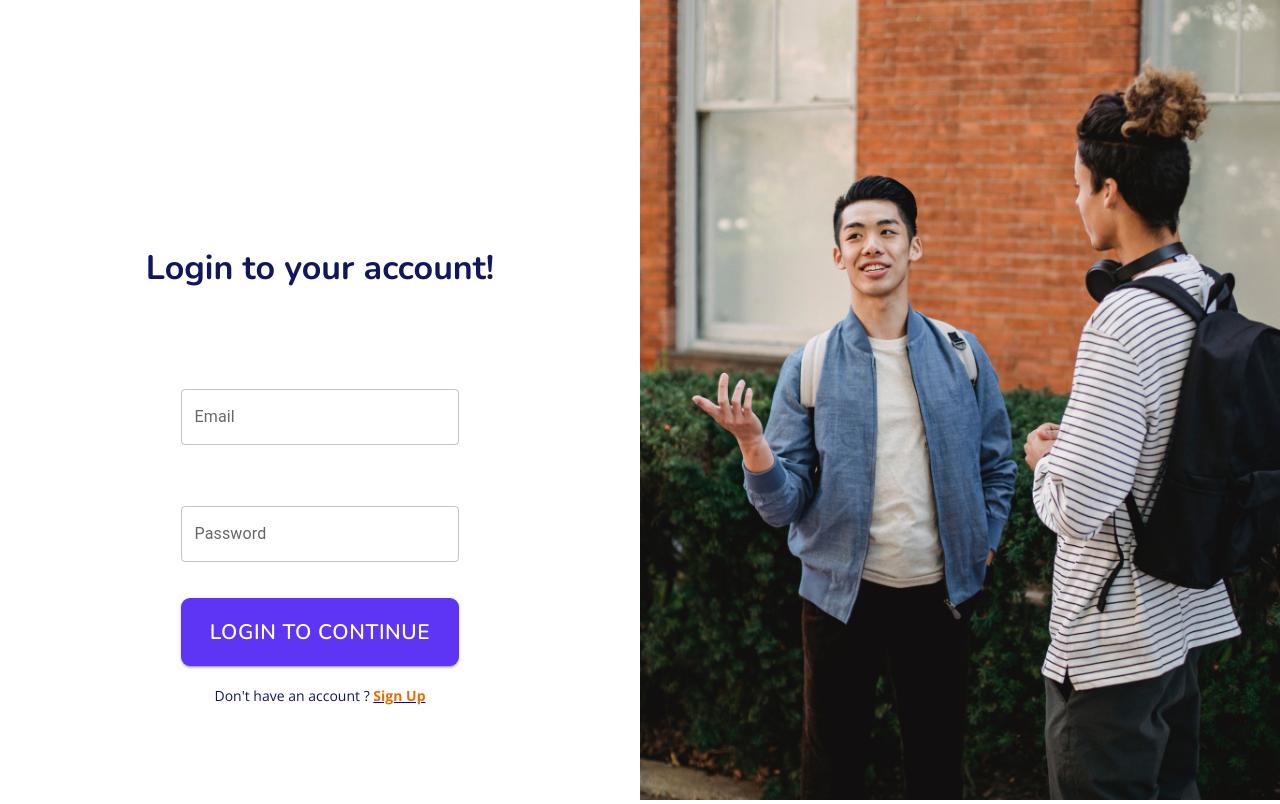
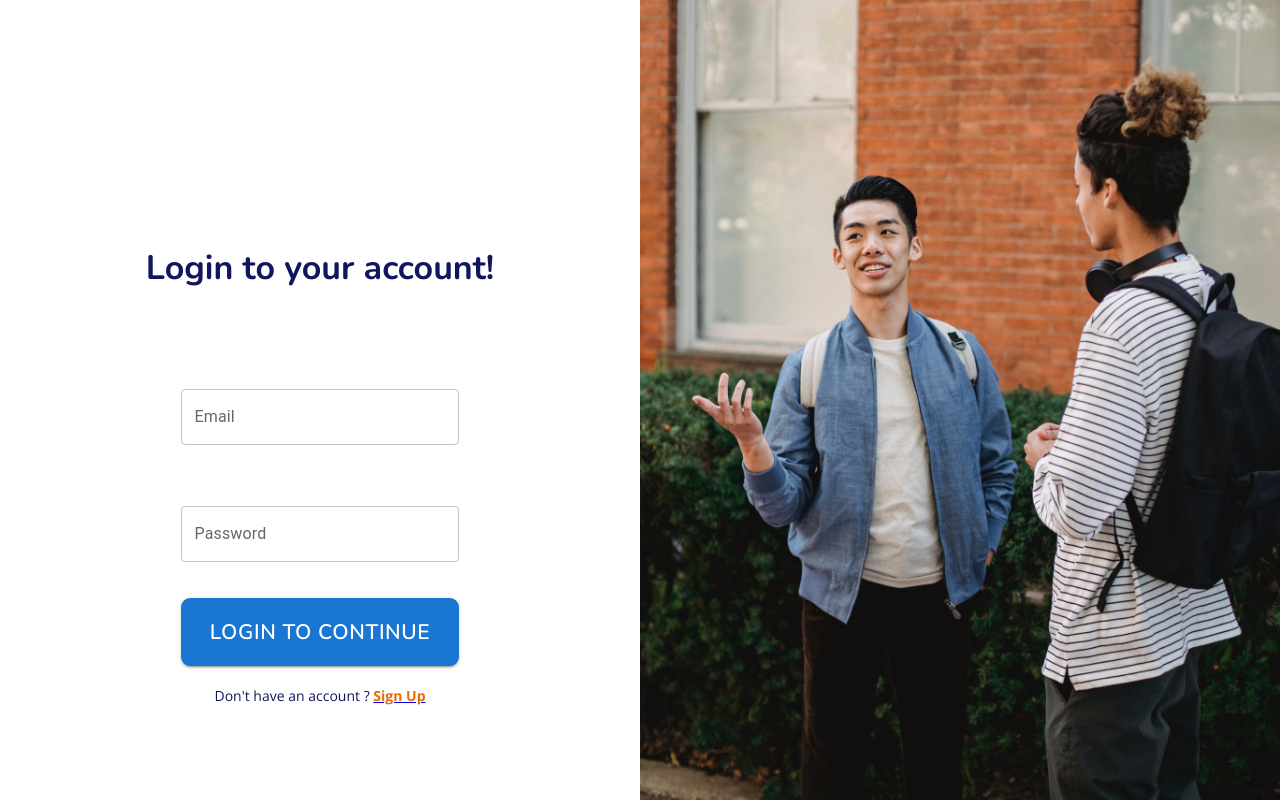
Before and after one commit to A-Tushar/Chatting-App, a React (Vite) app: page /login in a window 1280 px wide. Built offline with nearby package versions, Linux system fonts and the light colour scheme.

Commit message:
link change

```diff
--- a/src/index.css
+++ b/src/index.css
@@ -84,7 +84,6 @@ margin-bottom: 60px;
   -moz-border-radius: 9px;
   -ms-border-radius: 9px;
   -o-border-radius: 9px;
-  background-color: #5F35F5;
 }
 .text-container .bottomtext{
   color: var(--text-color);
--- a/src/page/Login.jsx
+++ b/src/page/Login.jsx
@@ -15,7 +15,7 @@ const Login = () => {
                 <TextField type='email' id="outlined-basic" label="Email" variant="outlined" className='text' />
                 <TextField type='password' id="outlined-basic" label="Password" variant="outlined" className='text' />
                 <Button className='loginbtn' variant="contained">Login to Continue</Button>
-                <div className='bottomtext'>Don't have an account ? <Link to={"/registration"}> <span>Sign Up</span> </Link></div>
+                <div className='bottomtext'>Don't have an account ? <Link to={"/"}> <span>Sign Up</span> </Link></div>
             </div>
         </div>
         <div className="right">
```
